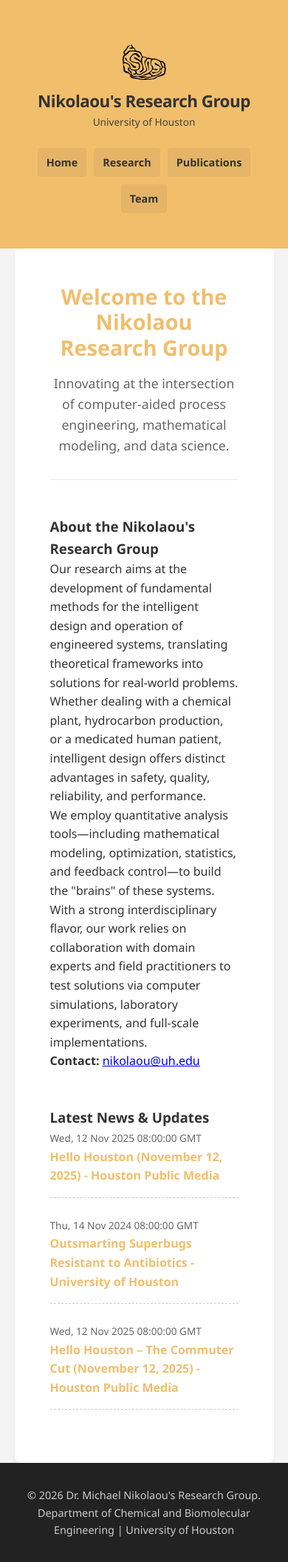
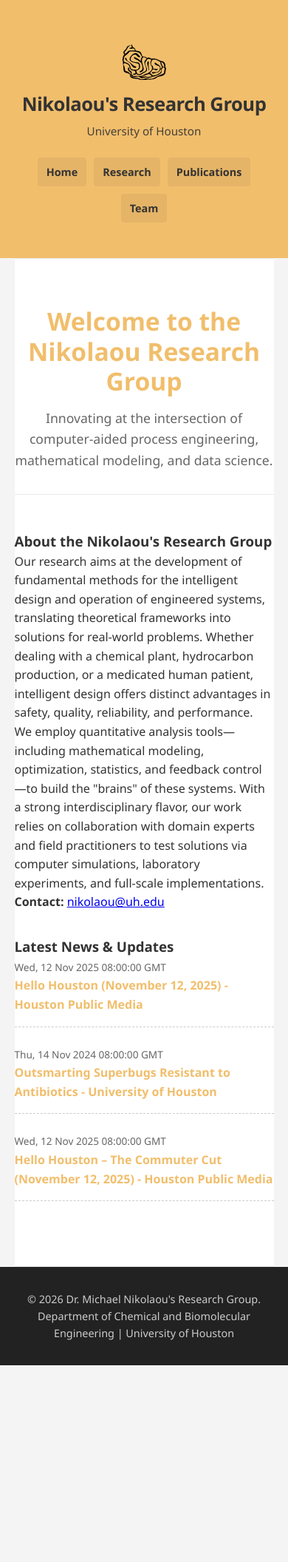
Before and after one commit to GALGAT/nikolaou-lab, a Jekyll site: the page built from index.html, in a window 390 px wide. Shown: the whole page at 74% size. Built offline with Jekyll 4.4.1, drawn with Linux system fonts in a browser that asks for light colours; after the commit the page ends 1846 px from its top, so only the background shows below that.

Commit message:
Update style.css

```diff
--- a/css/style.css
+++ b/css/style.css
@@ -1,7 +1,7 @@
 /* Core Variables & Reset */
 :root {
-    --theme-color: #f1be6c; /* Yellow-orangish theme */
-    --theme-hover: #e5aa14; /* Slightly darker for hover states */
+    --theme-color: #f1be6c;
+    --theme-hover: #e5aa14;
     --text-dark: #333333;
     --text-light: #666666;
     --bg-light: #f4f4f4;
@@ -30,8 +30,9 @@ body {
 /* Header & Navigation */
 header {
     background-color: var(--theme-color);
-    color: var(--text-dark); /* Changed to dark text for contrast against yellow */
+    color: var(--text-dark);
     padding: 1.5rem 0;
+    width: 100%;
 }
 
 .header-content {
@@ -41,21 +42,20 @@ header {
     flex-wrap: wrap;
 }
 
-
 .header-logo {
-    height: 70px; /* Reduced from 70px for better balance */
+    height: 70px;
     width: auto;
 }
 
 .logo-wrapper {
     display: flex;
     align-items: center;
-    gap: 0.8rem; /* Tighter gap for a more cohesive look */
+    gap: 0.8rem;
 }
 
 .logo-text h1 {
-    font-size: 1.6rem; /* Slightly smaller to prevent mobile wrapping */
-    letter-spacing: -0.5px; /* Makes the title look sharper */
+    font-size: 1.6rem;
+    letter-spacing: -0.5px;
 }
 
 .logo-text .subtitle {
@@ -66,26 +66,29 @@ header {
 }
 
 nav a {
-    color: var(--text-dark); /* Changed to dark text */
+    color: var(--text-dark);
     text-decoration: none;
     margin-left: 1.5rem;
-    font-weight: 600; /* Made slightly bolder to stand out */
+    font-weight: 600;
 }
 
 nav a:hover {
     text-decoration: underline;
 }
 
-/* Main Content Area */
+/* --- Main Content Area (Updated to Full Size) --- */
 main {
     background-color: var(--white);
-    padding: 3rem;
-    margin-top: 2rem;
-    margin-bottom: 2rem;
-    box-shadow: 0 4px 6px rgba(0,0,0,0.05);
-    border-radius: 8px;
+    width: 100%;          /* Spans full screen width */
+    margin: 0;            /* Removes the 2rem top/bottom gap */
+    padding: 4rem 0;      /* Vertical padding only; horizontal handled by .container */
+    box-shadow: none;     /* Removes the "card" shadow */
+    border-radius: 0;     /* Removes rounded corners */
 }
-
+main {
+    border-top: 1px solid #eaeaea;
+    border-bottom: 1px solid #eaeaea;
+}
 /* Homepage Specifics */
 .hero {
     text-align: center;
@@ -109,7 +112,7 @@ main {
 .btn {
     display: inline-block;
     background-color: var(--theme-color);
-    color: var(--text-dark); /* Changed to dark text */
+    color: var(--text-dark);
     padding: 0.7rem 1.5rem;
     text-decoration: none;
     border-radius: 4px;
@@ -149,6 +152,7 @@ footer {
     background-color: #222;
     color: #ccc;
     font-size: 0.9rem;
+    width: 100%;
 }
 
 /* New Page Styles */
@@ -163,10 +167,9 @@ footer {
     font-size: 2rem;
 }
 
-/* --- Research Cards (Classy Redesign) --- */
+/* --- Research Cards --- */
 .research-grid {
     display: grid;
-    /* This minmax change (400px) forces a perfect 2x2 grid on desktop */
     grid-template-columns: repeat(auto-fit, minmax(400px, 1fr));
     gap: 2.5rem;
     margin-top: 2.5rem;
@@ -175,82 +178,22 @@ footer {
 .research-card {
     background: var(--white);
     padding: 2.5rem;
-    border-radius: 12px; /* Smoother, rounder corners */
-    box-shadow: 0 4px 20px rgba(0,0,0,0.06); /* Very soft, elegant shadow */
-    border: 1px solid #f0f0f0; /* Ultra-light border for crispness */
-    border-top: 5px solid var(--theme-color); /* Sleek top accent line */
-    transition: transform 0.3s ease, box-shadow 0.3s ease; /* Animation timing */
+    border-radius: 12px;
+    box-shadow: 0 4px 20px rgba(0,0,0,0.06);
+    border: 1px solid #f0f0f0;
+    border-top: 5px solid var(--theme-color);
+    transition: transform 0.3s ease, box-shadow 0.3s ease;
 }
 
-/* The Hover "Lift" Effect */
 .research-card:hover {
-    transform: translateY(-8px); /* Lifts the card up slightly */
-    box-shadow: 0 12px 30px rgba(0,0,0,0.12); /* Deepens the shadow underneath */
+    transform: translateY(-8px);
+    box-shadow: 0 12px 30px rgba(0,0,0,0.12);
 }
 
 .research-card h3 {
     margin-bottom: 1rem;
     font-size: 1.4rem;
     color: var(--text-dark);
-    line-height: 1.3;
-}
-
-.research-card p {
-    color: var(--text-light);
-    line-height: 1.7;
-    margin-bottom: 0;
-}
-
-/* Publications Search Bar */
-.search-container {
-    margin-bottom: 2rem;
-}
-
-#pubSearch {
-    width: 100%;
-    padding: 12px 15px;
-    font-size: 1rem;
-    border: 1px solid #ccc;
-    border-radius: 4px;
-}
-
-#pubSearch:focus {
-    outline: none;
-    border-color: var(--theme-color);
-}
-
-/* Publications List Formatting */
-.pub-list {
-    list-style-type: none;
-    padding-left: 0;
-}
-
-.pub-list li.publication-item {
-    margin-bottom: 1.5rem;
-    padding-left: 1.5rem;
-    text-indent: -1.5rem; /* Creates the hanging indent effect */
-    line-height: 1.6;
-    background: transparent; /* Removes the old box background */
-}
-
-/* Adds the tiny chevron arrow before each item */
-.pub-list li.publication-item::before {
-    content: "› ";
-    color: #666;
-    font-size: 1.2rem;
-    font-weight: bold;
-    margin-right: 5px;
-}
-
-/* Formats the URL to match the image */
-.pub-link {
-    color: var(--theme-color);
-    text-decoration: none;
-    word-break: break-all; /* Prevents long URLs from breaking the page width */
-}
-
-.pub-link:hover {
-    text-decoration: underline;
 }
 
 /* --- PI Profile Layout --- */
@@ -266,119 +209,34 @@ footer {
 }
 
 .pi-photo img {
-    width: 200px; /* Keeps the image at a nice, consistent size */
+    width: 200px;
     height: auto;
     border-radius: 4px;
-    box-shadow: 0 4px 6px rgba(0,0,0,0.1); /* Adds a subtle shadow */
+    box-shadow: 0 4px 6px rgba(0,0,0,0.1);
 }
 
-.pi-details h3 {
-    font-size: 1.8rem;
-    color: var(--text-dark);
-    margin-bottom: 0.2rem;
+.pi-socials {
+    display: flex;
+    gap: 15px;
+    margin-top: 15px;
 }
 
-.pi-details .pi-title {
-    font-size: 1.1rem;
-    color: var(--text-light);
-    margin-bottom: 1.2rem;
-    line-height: 1.4;
+.social-icon {
+    width: 28px;
+    height: 28px;
+    transition: transform 0.2s ease, opacity 0.2s ease;
+    filter: grayscale(100%);
+    opacity: 0.8;
 }
 
-.pi-details p {
-    margin-bottom: 0.5rem;
-    font-size: 1rem;
+.social-icon:hover {
+    transform: scale(1.1);
+    opacity: 1;
+    filter: grayscale(0%);
 }
 
-.pi-email {
-    color: #333333; /* Uses the red color shown in your screenshot */
-    text-decoration: none;
-    font-weight: 600;
-}
-
-.pi-email:hover {
-    text-decoration: underline;
-}
-
-/* --- Final Polished Mobile Responsiveness --- */
+/* --- Consolidated Mobile Responsiveness --- */
 @media (max-width: 768px) {
-    /* 1. Center the entire header */
-    .header-content {
-        flex-direction: column;
-        align-items: center;
-        padding: 1.5rem 0;
-    }
-
-    /* 2. Stack logo above text and center it */
-    .logo-wrapper {
-        flex-direction: column;
-        text-align: center;
-        margin-bottom: 1.5rem;
-        gap: 0.5rem;
-    }
-
-    .header-logo {
-        height: 65px; /* Slightly larger for visibility */
-    }
-
-    .logo-text h1 {
-        font-size: 1.5rem;
-        line-height: 1.2;
-    }
-
-    .logo-text .subtitle {
-        font-size: 0.85rem;
-    }
-
-    /* 3. Transform Nav into a clean horizontal row of buttons */
-    nav {
-        display: flex;
-        justify-content: center;
-        flex-wrap: wrap; /* Allows links to move to a second row if needed */
-        margin-left: 0;
-        width: 100%;
-        gap: 8px;
-    }
-
-    nav a {
-        margin: 0;
-        padding: 8px 12px;
-        background: rgba(0, 0, 0, 0.05); /* Subtle button background */
-        border-radius: 6px;
-        font-size: 0.85rem;
-        font-weight: 600;
-        color: var(--text-dark);
-        text-decoration: none;
-    }
-
-    nav a:hover {
-        background: rgba(0, 0, 0, 0.1);
-        text-decoration: none;
-    }
-
-    /* 4. Fix Research Cards for small screens */
-    .research-grid {
-        grid-template-columns: 1fr; /* Single column only */
-        gap: 1.2rem;
-    }
-
-    .research-card {
-        padding: 1.5rem; /* Less padding to save horizontal space */
-    }
-
-    /* 5. Clean up the PI Profile on mobile */
-    .pi-profile {
-        padding: 1.5rem;
-        text-align: center;
-    }
-
-    .pi-photo img {
-        width: 140px; /* Scaled for phone screens */
-    }
-}
-/* --- Final Mobile Responsiveness --- */
-@media (max-width: 768px) {
-    /* 1. Center Header & Stack Logo/Text */
     .header-content {
         flex-direction: column;
         align-items: center;
@@ -392,39 +250,32 @@ footer {
     }
 
     .header-logo {
-        height: 60px; /* Prevents the logo from taking up the whole screen */
-        margin-bottom: 0.5rem;
+        height: 60px;
     }
 
-    .logo-text h1 {
-        font-size: 1.4rem; /* Keeps the title from wrapping awkwardly */
-    }
-
-    /* 2. Center Navigation and make them look like buttons */
     nav {
         display: flex;
         justify-content: center;
         flex-wrap: wrap;
         margin-left: 0;
         gap: 10px;
+        width: 100%;
     }
 
     nav a {
         margin: 0;
         padding: 8px 12px;
-        background: rgba(0, 0, 0, 0.05); /* Subtle button feel */
+        background: rgba(0, 0, 0, 0.05);
         border-radius: 4px;
         font-size: 0.9rem;
     }
 
-    /* 3. Stack Homepage Sections: About on top of News */
     .homepage-grid {
         display: flex;
         flex-direction: column;
-        gap: 3rem;
+        gap: 2rem;
     }
 
-    /* 4. Fix Research & Team Cards */
     .research-grid {
         grid-template-columns: 1fr;
     }
@@ -439,53 +290,11 @@ footer {
         width: 150px;
         margin-bottom: 1rem;
     }
-}
-@media (max-width: 768px) {
-    .homepage-grid {
-        /* This forces the two sections to stack vertically */
-        display: flex;
-        flex-direction: column;
-        gap: 3rem;
+
+    .hero h2 {
+        font-size: 1.8rem;
     }
 
-    .bio-section {
-        /* Ensures the group description is read first */
-        order: 1;
-        text-align: left; /* Keeps the professional look on mobile */
-    }
-
-    .news-section {
-        order: 2;
-    }
-
-    /* Make the hero text scale down even more on very small screens */
-    .hero h2 {
-        font-size: 1.8rem !important;
-    }
-}
-/* --- PI Social Icons Styling --- */
-.pi-socials {
-    display: flex;
-    gap: 15px;
-    margin-top: 15px; /* Adds space after the email line */
-}
-
-.social-icon {
-    width: 28px; /* Classic, readable size */
-    height: 28px;
-    transition: transform 0.2s ease, opacity 0.2s ease;
-    filter: grayscale(100%); /* Optional: makes them black/white to match the theme */
-    opacity: 0.8;
-}
-
-.social-icon:hover {
-    transform: scale(1.1); /* Subtle "pop" on hover */
-    opacity: 1;
-    filter: grayscale(0%); /* Returns color on hover */
-}
-
-/* Ensure centering on mobile */
-@media (max-width: 768px) {
     .pi-socials {
         justify-content: center;
     }
```
